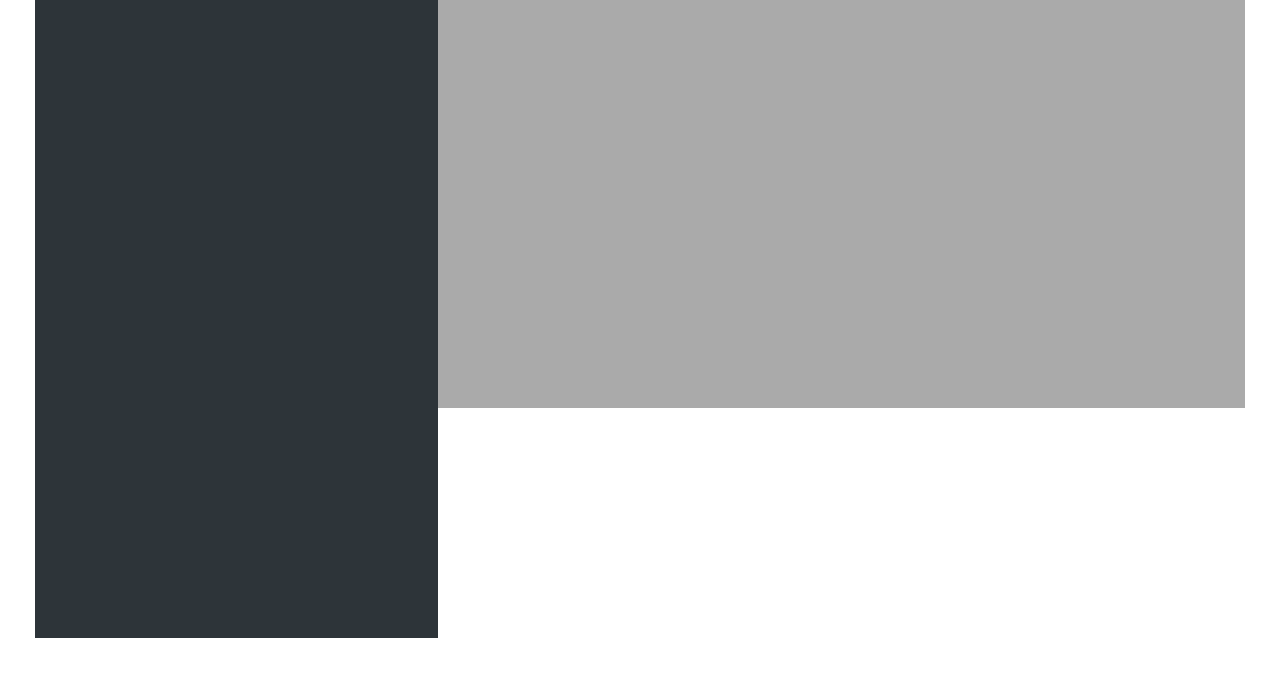
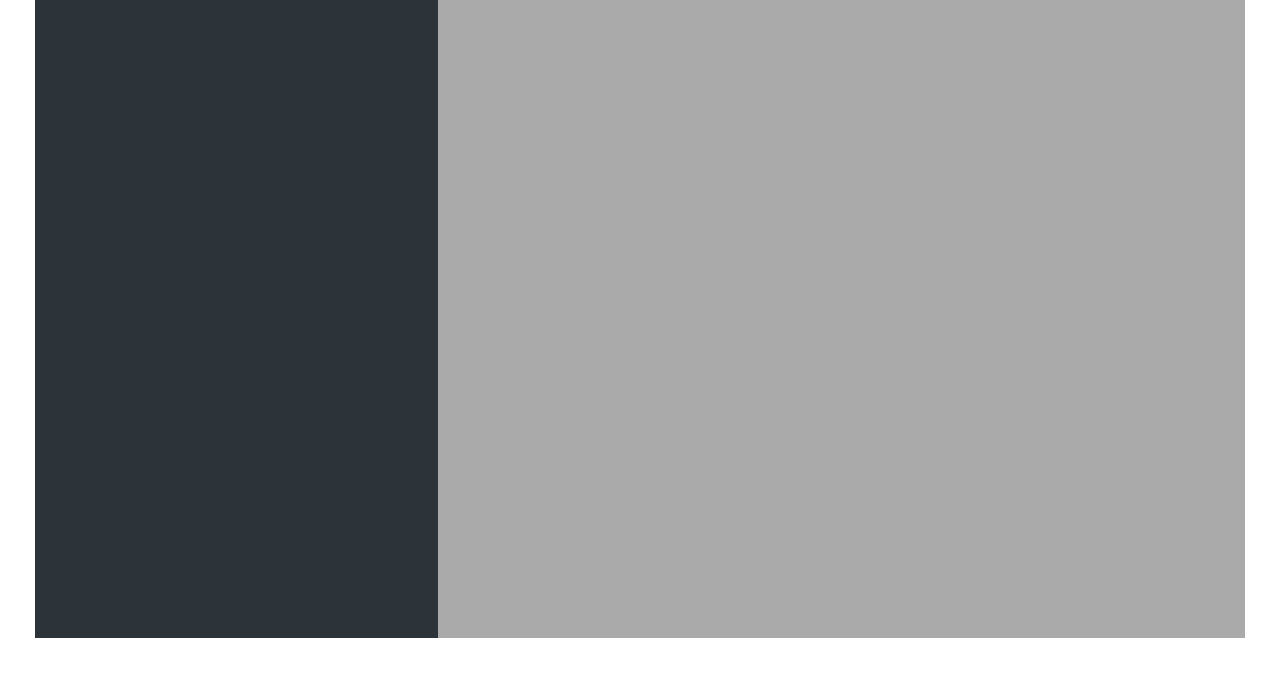
Before and after one commit to Daniel-Ezekiel/mapty-app, a website: page index.html in a window 1280 px wide. Shown: the part 127-800 px from the top of the page. Drawn offline with nearby package versions, Linux system fonts and the light colour scheme.

Commit message:
style: adjustment for workout list and map layout

```diff
--- a/index.html
+++ b/index.html
@@ -127,7 +127,7 @@
           </li> -->
         </ul>
       </section>
-      <section class="map h-[50rem] bg-gray xl:col-span-4">
+      <section class="map min-h-[50rem] bg-gray xl:col-span-4">
         <div id="map" class="h-full w-full"></div>
       </section>
     </main>
```
Also changed, not shown: css/output.css.
